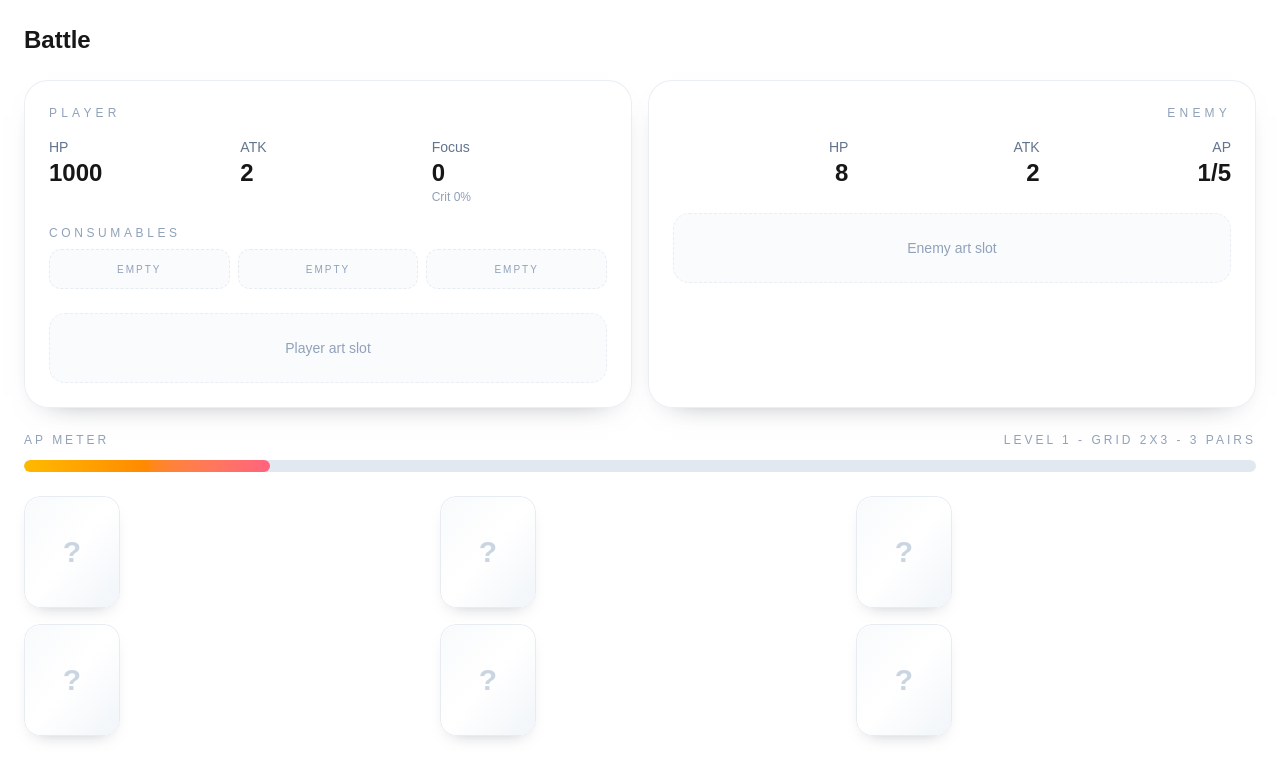
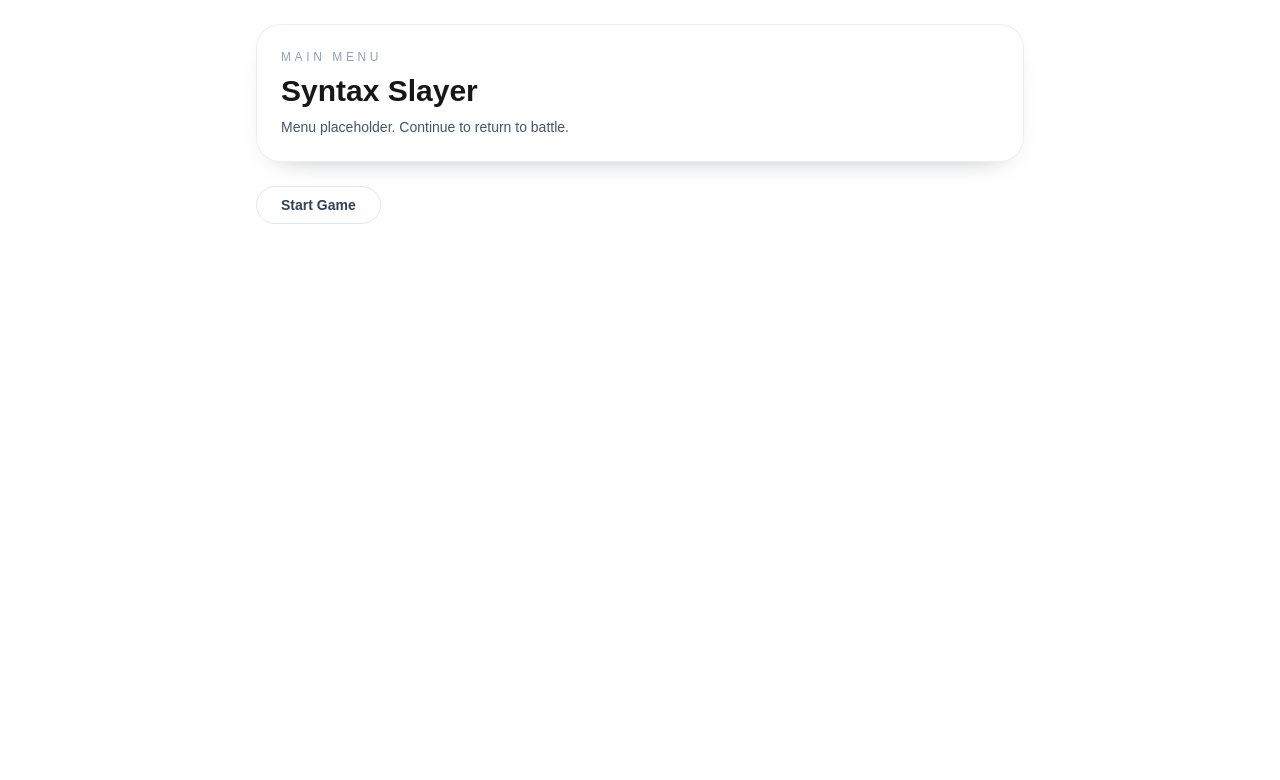
Before and after one commit to Korrawit-aoongern/Syntax-Slayer, a Next.js app in the folder syntax-slayer/: page /game in a window 1280 px wide. Shown: the top 780 px of the page. Built offline with nearby package versions, Linux system fonts and the light colour scheme.

Commit message:
feat: Implement save
- add resume and new game

```diff
--- a/syntax-slayer/app/game/page.tsx
+++ b/syntax-slayer/app/game/page.tsx
@@ -35,6 +35,20 @@ type EnemyState = {
   ap: number;
   apThreshold: number;
 };
+
+type GameView = "mainmenu" | "game" | "victory";
+
+type SessionState = {
+  view: GameView;
+  level: number;
+  player: PlayerState;
+  enemy: EnemyState;
+  cards: GameCard[];
+  unlockedTerms: string[];
+  selectedUpgrade: number | null;
+};
+
+const STORAGE_KEY = "syntax-slayer-session-v1";
 
 const vocab = vocabData as VocabItem[];
 
@@ -103,7 +117,11 @@ export default function GamePage() {
   const initialDeck = useMemo(() => buildDeck(vocab, pairs), [pairs]);
   const [cards, setCards] = useState<GameCard[]>(initialDeck);
   const [busy, setBusy] = useState(false);
+  const [view, setView] = useState<GameView>("mainmenu");
+  const [resumeView, setResumeView] = useState<GameView>("game");
   const [selectedUpgrade, setSelectedUpgrade] = useState<number | null>(null);
+  const [unlockedTerms, setUnlockedTerms] = useState<string[]>([]);
+  const [hasSave, setHasSave] = useState(false);
   const [player, setPlayer] = useState<PlayerState>({
     hp: 1000,
     attack: 2,
@@ -116,37 +134,112 @@ export default function GamePage() {
     ap: 0,
     apThreshold: enemyStats.apThreshold,
   });
+  const [hydrated, setHydrated] = useState(false);
+
   const resolveKeyRef = useRef<string | null>(null);
   const resolveTimerRef = useRef<ReturnType<typeof setTimeout> | null>(null);
   const playerRef = useRef<PlayerState>(player);
-  const isVictory = enemy.hp <= 0;
-  const upgradeOptions = [
-    "Placeholder Card A",
-    "Placeholder Card B",
-    "Placeholder Card C",
-  ];
 
   const flippedUnmatched = cards.filter(
     (card) => card.isFlipped && !card.isMatched,
   );
+  const unlockedSet = useMemo(() => new Set(unlockedTerms), [unlockedTerms]);
 
   useEffect(() => {
     playerRef.current = player;
   }, [player]);
 
   useEffect(() => {
-    setEnemy({
-      hp: enemyStats.hp,
-      attack: enemyStats.attack,
+    try {
+      const raw = localStorage.getItem(STORAGE_KEY);
+      if (!raw) {
+        setView("mainmenu");
+        setHydrated(true);
+        return;
+      }
+      const data = JSON.parse(raw) as Partial<SessionState>;
+      const loadedLevel =
+        typeof data.level === "number" && data.level >= 1 ? data.level : 1;
+      const { pairs: loadedPairs } = getLevelConfig(loadedLevel);
+
+      setLevel(loadedLevel);
+      const restoredView =
+        data.view === "victory" || data.view === "mainmenu" ? data.view : "game";
+      setResumeView(restoredView);
+      setView("mainmenu");
+      setPlayer(
+        data.player ?? {
+          hp: 1000,
+          attack: 2,
+          focus: 0,
+          consumables: [null, null, null],
+        },
+      );
+      setEnemy(
+        data.enemy ?? {
+          hp: ENEMY_STATS[loadedLevel]?.hp ?? 8,
+          attack: ENEMY_STATS[loadedLevel]?.attack ?? 2,
           ap: 0,
-      apThreshold: enemyStats.apThreshold,
-    });
-    setCards(buildDeck(vocab, pairs));
-    setBusy(false);
-    setSelectedUpgrade(null);
-  }, [enemyStats.attack, enemyStats.apThreshold, enemyStats.hp, pairs]);
+          apThreshold: ENEMY_STATS[loadedLevel]?.apThreshold ?? 5,
+        },
+      );
+      setCards(
+        Array.isArray(data.cards) && data.cards.length > 0
+          ? data.cards
+          : buildDeck(vocab, loadedPairs),
+      );
+      setUnlockedTerms(
+        Array.isArray(data.unlockedTerms) ? data.unlockedTerms : [],
+      );
+      setSelectedUpgrade(
+        typeof data.selectedUpgrade === "number" ? data.selectedUpgrade : null,
+      );
+
+      setHasSave(true);
+      setHydrated(true);
+    } catch {
+      setHydrated(true);
+    }
+  }, []);
 
   useEffect(() => {
+    if (!hydrated) return;
+    if (!hasSave && view === "mainmenu") return;
+    const persistedView = view === "mainmenu" ? resumeView : view;
+    const payload: SessionState = {
+      view: persistedView,
+      level,
+      player,
+      enemy,
+      cards,
+      unlockedTerms,
+      selectedUpgrade,
+    };
+    localStorage.setItem(STORAGE_KEY, JSON.stringify(payload));
+  }, [
+    hydrated,
+    hasSave,
+    view,
+    resumeView,
+    level,
+    player,
+    enemy,
+    cards,
+    unlockedTerms,
+    selectedUpgrade,
+  ]);
+
+  useEffect(() => {
+    if (view !== "mainmenu") {
+      setResumeView(view);
+    }
+  }, [view]);
+
+  useEffect(() => {
+    if (view !== "game") {
+      resolveKeyRef.current = null;
+      return;
+    }
     if (flippedUnmatched.length !== 2) {
       resolveKeyRef.current = null;
       return;
@@ -185,11 +278,7 @@ export default function GamePage() {
 
       if (isMatch) {
         const currentPlayer = playerRef.current;
-        const critChance = clamp(
-          Math.floor(currentPlayer.focus / 10) * 0.1,
-          0,
-          1,
-        );
+        const critChance = clamp(currentPlayer.focus, 0, 100) / 100;
         const isCrit = Math.random() < critChance;
         const damage = currentPlayer.attack * (isCrit ? 2 : 1);
         const focusGain = currentPlayer.focus + 5;
@@ -206,6 +295,10 @@ export default function GamePage() {
             : clamp(prevEnemy.hp - damage, 0, prevEnemy.hp);
           return { ...prevEnemy, hp: nextHp };
         });
+
+        setUnlockedTerms((prev) =>
+          prev.includes(first.pairId) ? prev : [...prev, first.pairId],
+        );
       } else {
         setPlayer((prevPlayer) => ({ ...prevPlayer, focus: 0 }));
         setEnemy((prevEnemy) => ({
@@ -226,9 +319,12 @@ export default function GamePage() {
         resolveKeyRef.current = null;
       }
     };
-  }, [flippedUnmatched]);
+  }, [flippedUnmatched, view]);
 
   useEffect(() => {
+    if (view !== "game") return;
+    if (enemy.hp <= 0) return;
+
     const timer = setInterval(() => {
       setEnemy((prev) => {
         if (prev.hp <= 0) return prev;
@@ -240,9 +336,10 @@ export default function GamePage() {
     }, 3000);
 
     return () => clearInterval(timer);
-  }, []);
+  }, [view, enemy.hp]);
 
   useEffect(() => {
+    if (view !== "game") return;
     if (enemy.hp <= 0) return;
     if (enemy.ap < enemy.apThreshold) return;
 
@@ -252,11 +349,13 @@ export default function GamePage() {
     setPlayer((prev) => ({
       ...prev,
       hp: clamp(prev.hp - enemy.attack, 0, prev.hp),
-      focus: clamp(prev.focus - 5, 0, 100),
+      focus: clamp(prev.focus - 2, 0, 100),
     }));
-  }, [enemy.ap, enemy.apThreshold, enemy.attack, enemy.hp]);
+  }, [enemy.ap, enemy.apThreshold, enemy.attack, enemy.hp, view]);
 
   useEffect(() => {
+    if (view !== "game") return;
+    if (enemy.hp <= 0) return;
     if (cards.length === 0) return;
     if (!cards.every((card) => card.isMatched)) return;
 
@@ -267,9 +366,16 @@ export default function GamePage() {
     }, 500);
 
     return () => clearTimeout(timer);
-  }, [cards, pairs]);
+  }, [cards, pairs, view, enemy.hp]);
+
+  useEffect(() => {
+    if (view !== "game") return;
+    if (enemy.hp > 0) return;
+    setView("victory");
+  }, [enemy.hp, view]);
 
   const handleFlip = (id: string) => {
+    if (view !== "game") return;
     if (busy) return;
     if (flippedUnmatched.length >= 2) return;
 
@@ -284,14 +390,65 @@ export default function GamePage() {
 
   const apPercent =
     enemy.apThreshold === 0 ? 0 : (enemy.ap / enemy.apThreshold) * 100;
-  const critChance = clamp(Math.floor(player.focus / 10) * 10, 0, 100);
+  const critChance = clamp(player.focus, 0, 100);
+
+  const handleNewGame = () => {
+    localStorage.removeItem(STORAGE_KEY);
+    const nextConfig = getLevelConfig(1);
+    const nextEnemyStats = ENEMY_STATS[1];
+
+    setHasSave(true);
+    setLevel(1);
+    setView("game");
+    setResumeView("game");
+    setSelectedUpgrade(null);
+    setUnlockedTerms([]);
+    setBusy(false);
+    setPlayer({
+      hp: 1000,
+      attack: 2,
+      focus: 0,
+      consumables: [null, null, null],
+    });
+    setEnemy({
+      hp: nextEnemyStats.hp,
+      attack: nextEnemyStats.attack,
+      ap: 0,
+      apThreshold: nextEnemyStats.apThreshold,
+    });
+    setCards(buildDeck(vocab, nextConfig.pairs));
+  };
+
+  const handleResume = () => {
+    setView(resumeView);
+  };
 
   const handleNextLevel = () => {
     if (level >= 10) return;
-    setLevel((prev) => Math.min(prev + 1, 10));
+    const nextLevel = Math.min(level + 1, 10);
+    const nextConfig = getLevelConfig(nextLevel);
+    const nextEnemyStats = ENEMY_STATS[nextLevel] ?? ENEMY_STATS[1];
+
+    setLevel(nextLevel);
+    setEnemy({
+      hp: nextEnemyStats.hp,
+      attack: nextEnemyStats.attack,
+      ap: 0,
+      apThreshold: nextEnemyStats.apThreshold,
+    });
+    setCards(buildDeck(vocab, nextConfig.pairs));
+    setSelectedUpgrade(null);
+    setBusy(false);
+    setView("game");
   };
 
-  if (isVictory) {
+  const upgradeOptions = [
+    "Placeholder Card A",
+    "Placeholder Card B",
+    "Placeholder Card C",
+  ];
+
+  if (view === "victory") {
     return (
       <div className="p-6">
         <div className="mx-auto flex max-w-4xl flex-col gap-6">
@@ -350,6 +507,42 @@ export default function GamePage() {
               }`}
             >
               {level >= 10 ? "Campaign Complete" : "Next Level"}
+            </button>
+          </div>
+        </div>
+      </div>
+    );
+  }
+
+  if (view === "mainmenu") {
+    return (
+      <div className="p-6">
+        <div className="mx-auto flex max-w-3xl flex-col gap-6">
+          <div className="rounded-3xl border border-slate-200/70 bg-white/80 p-6 shadow-[0_12px_30px_-24px_rgba(15,23,42,0.6)]">
+            <div className="text-xs uppercase tracking-[0.3em] text-slate-400">
+              Main Menu
+            </div>
+            <h1 className="mt-2 text-3xl font-semibold">Syntax Slayer</h1>
+            <p className="mt-2 text-sm text-slate-600">
+              Menu placeholder. Continue to return to battle.
+            </p>
+          </div>
+          <div className="flex flex-wrap gap-3">
+            {hasSave ? (
+              <button
+                type="button"
+                onClick={handleResume}
+                className="rounded-full bg-slate-900 px-6 py-2 text-sm font-semibold text-white hover:bg-slate-800"
+              >
+                Resume
+              </button>
+            ) : null}
+            <button
+              type="button"
+              onClick={handleNewGame}
+              className="rounded-full border border-slate-200 bg-white px-6 py-2 text-sm font-semibold text-slate-700 hover:border-slate-300"
+            >
+              {hasSave ? "New Game" : "Start Game"}
             </button>
           </div>
         </div>
@@ -449,7 +642,10 @@ export default function GamePage() {
           cols === 3 ? "grid-cols-3" : cols === 4 ? "grid-cols-4" : "grid-cols-6"
         }`}
       >
-        {cards.map((card) => (
+        {cards.map((card) => {
+          const isUnlockedTerm =
+            card.face === "term" && unlockedSet.has(card.pairId);
+          return (
             <Card
               key={card.id}
               id={card.id}
@@ -459,8 +655,10 @@ export default function GamePage() {
               isMatched={card.isMatched}
               isLocked={busy}
               onFlip={handleFlip}
+              className={isUnlockedTerm ? "ring-2 ring-emerald-400/70" : undefined}
             />
-        ))}
+          );
+        })}
       </div>
     </div>
   );
```
Lines whose indentation alone changed are shown as unchanged.
